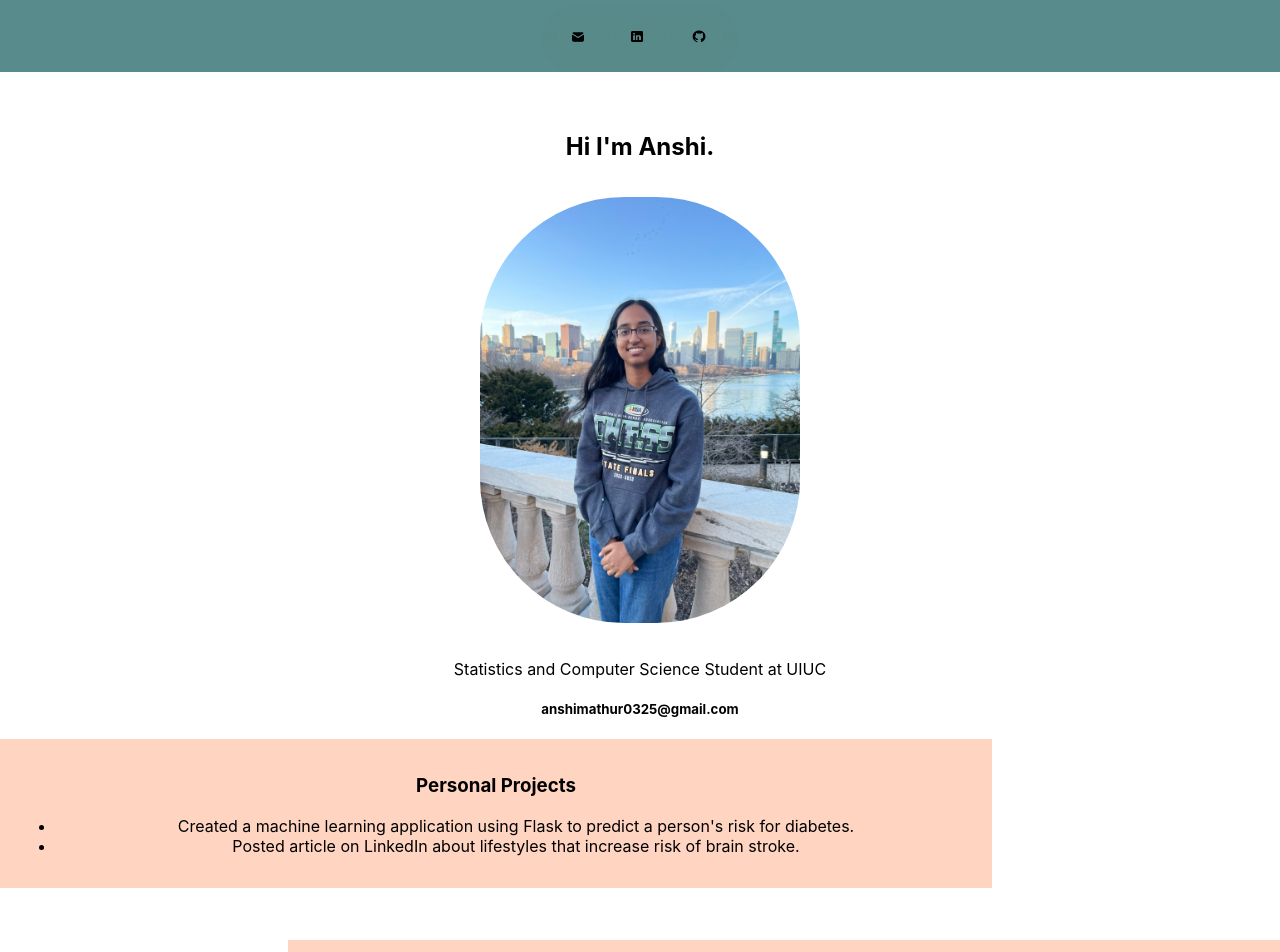
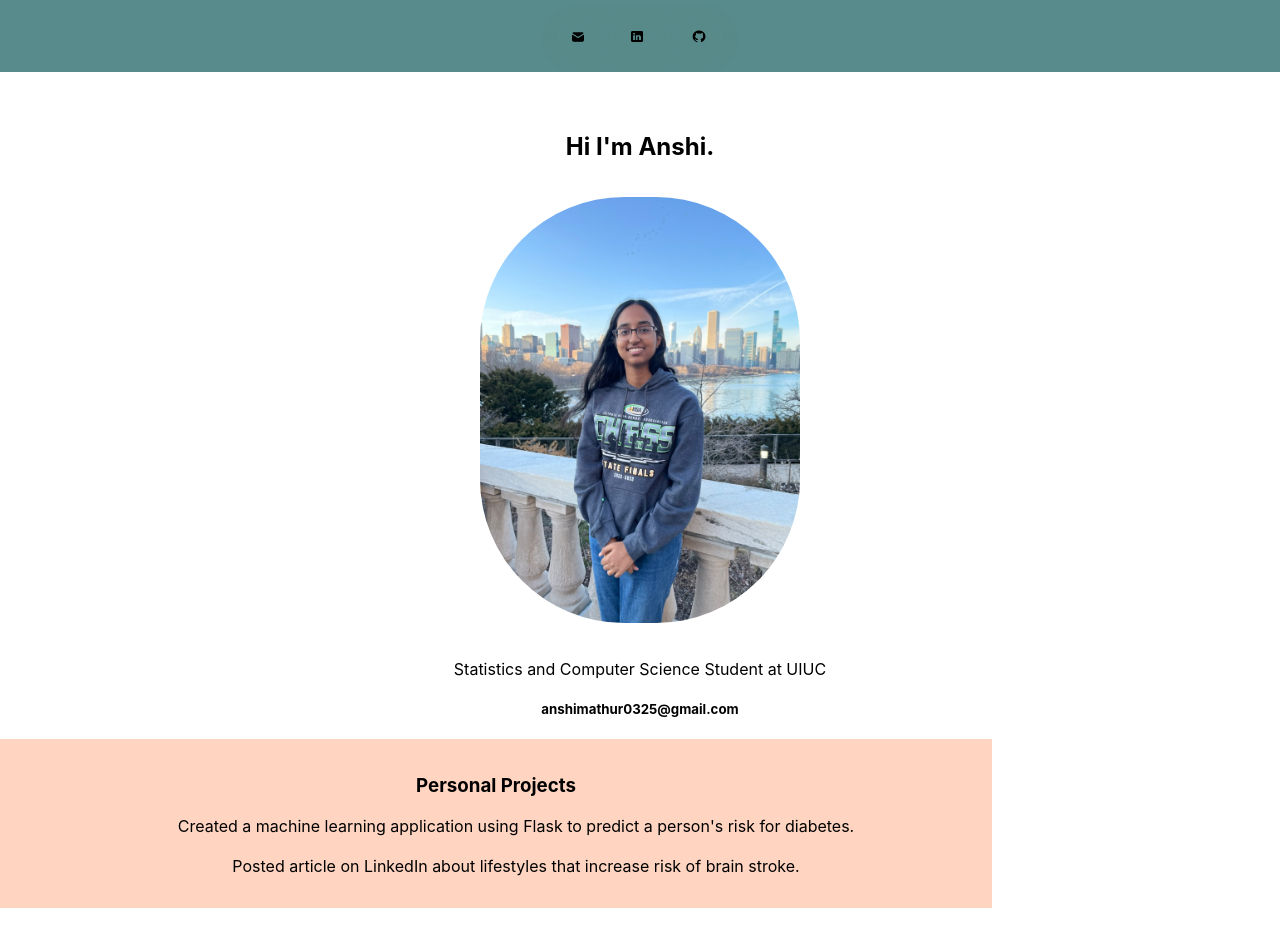
Before and after one commit to anshimathur0325/react-practice, a React (Create React App) app: page / in a window 1280 px wide. Shown: the top 952 px of the page. Built offline with nearby package versions, Linux system fonts and the light colour scheme.

Commit message:
edit contents

```diff
--- a/src/App.css
+++ b/src/App.css
@@ -98,7 +98,12 @@ nav a {
   color: #344E41;
   text-decoration: none;
   transition: 0.5s;
+  border-radius: 50%;
+
 }
 nav a:hover {
   background: rgba(29, 48, 71, 0.3);
 }
+li{
+  list-style-type: none;
+}
--- a/src/components/Projects.js
+++ b/src/components/Projects.js
@@ -8,6 +8,7 @@ export default function Projects(){
                 </h3>
                 <ul>
                 <li>Created a machine learning application using Flask to predict a person's risk for diabetes.</li>
+                <br/>
                 <li>Posted article on LinkedIn about lifestyles that increase risk of brain stroke.</li>
                 </ul>
             </body>
```
Also changed, not shown: 2 other files (tests, documents, lock files or other folders).
